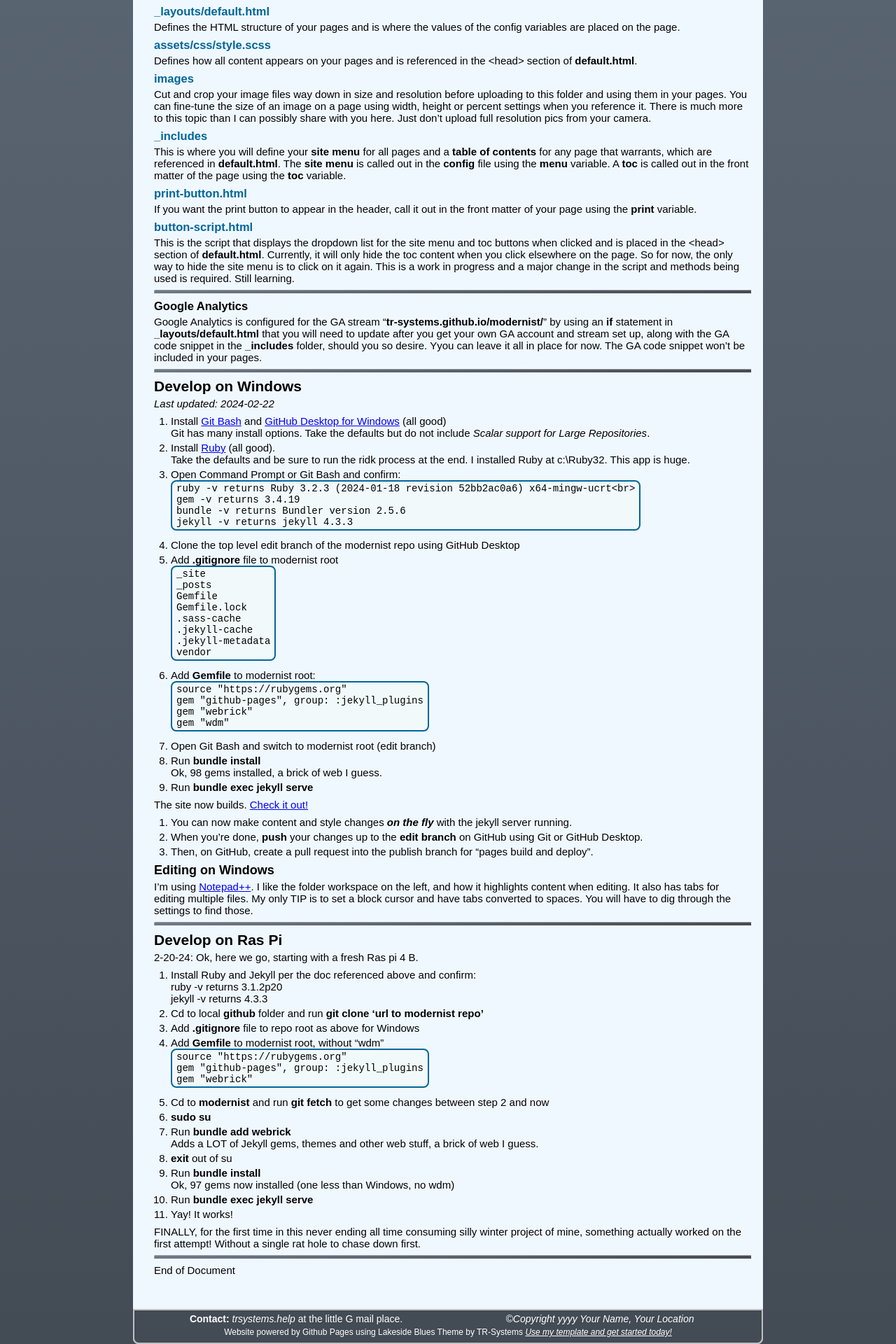
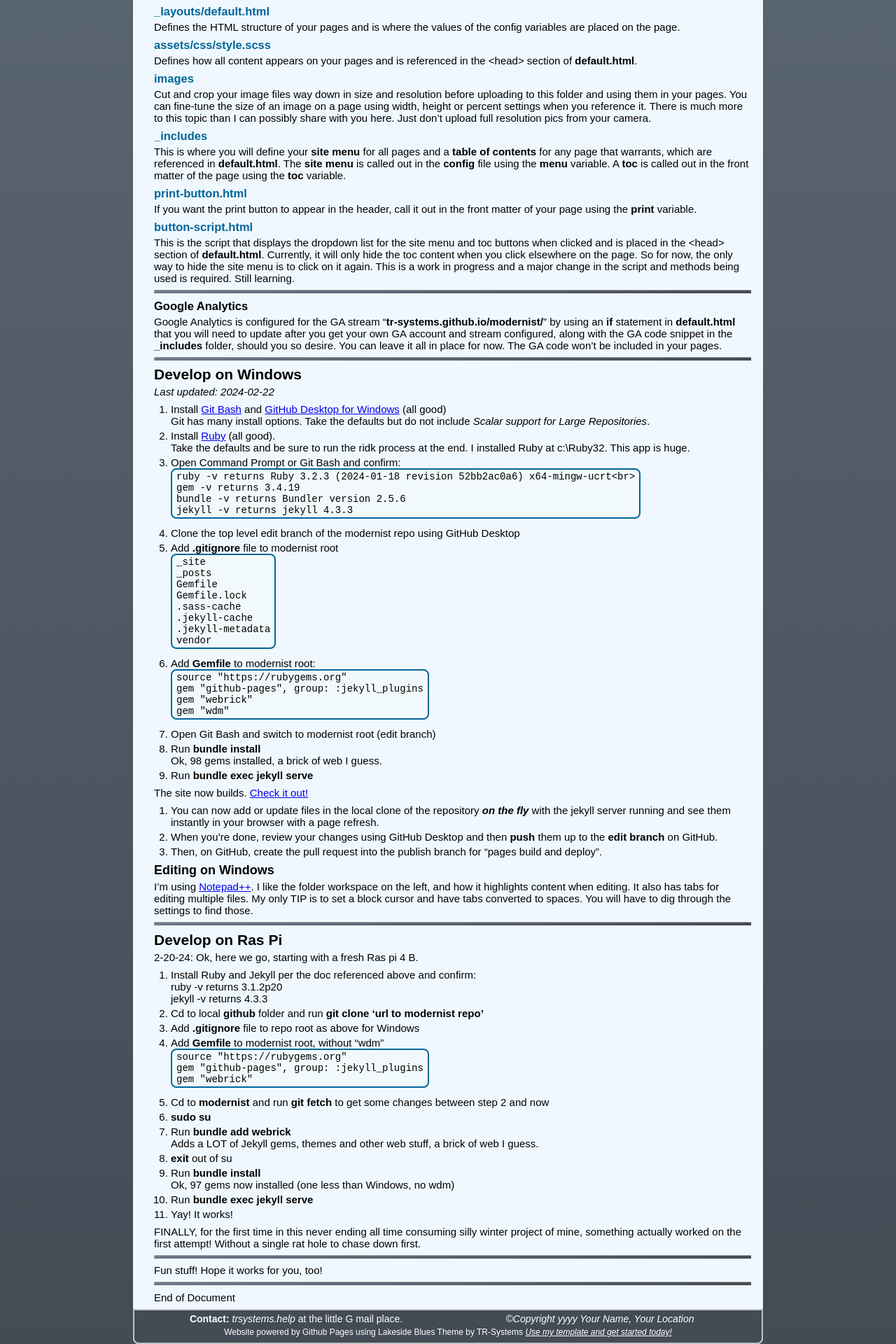
Before and after one commit to TR-Systems/modernist, a Jekyll site: the page built from getstarted.md, in a window 1280 px wide. Shown: the part 1649-3569 px from the top of the page at 70% size. Built offline with Jekyll 4.4.1, drawn with Linux system fonts in a browser that asks for light colours; our own code applies the rules of GitHub Pages for plain Markdown files.

Commit message:
Update getstarted.md

```diff
--- a/getstarted.md
+++ b/getstarted.md
@@ -111,7 +111,7 @@
 ---
 
 #### Google Analytics
-Google Analytics is configured for the GA stream "**tr-systems.github.io/modernist/**" by using an **if** statement in **_layouts/default.html** that you will need to update after you get your own GA account and stream set up, along with the GA code snippet in the **_includes** folder, should you so desire. Yyou can leave it all in place for now. The GA code snippet won't be included in your pages.
+Google Analytics is configured for the GA stream "**tr-systems.github.io/modernist/**" by using an **if** statement in **default.html** that you will need to update after you get your own GA account and stream configured, along with the GA code snippet in the **_includes** folder, should you so desire. You can leave it all in place for now. The GA code won't be included in your pages.
 
 ---
 
@@ -155,9 +155,9 @@
 
 The site now builds. [Check it out!](http://localhost:4000)
 
-1. You can now make content and style changes ***on the fly*** with the jekyll server running.
-2. When you're done, **push** your changes up to the **edit branch** on GitHub using Git or GitHub Desktop.
-3. Then, on GitHub, create a pull request into the publish branch for "pages build and deploy".
+1. You can now add or update files in the local clone of the repository ***on the fly*** with the jekyll server running and see them instantly in your browser with a page refresh.
+2. When you're done, review your changes using GitHub Desktop and then **push** them up to the **edit branch** on GitHub.
+3. Then, on GitHub, create the pull request into the publish branch for "pages build and deploy".
 
 ### Editing on Windows
 I'm using [Notepad++](https://notepad-plus-plus.org/downloads/){:target="_blank"}. I like the folder workspace on the left, and how it highlights content when editing. It also has tabs for editing multiple files. My only TIP is to set a block cursor and have tabs converted to spaces. You will have to dig through the settings to find those.
@@ -192,4 +192,8 @@
 
 ---
 
+Fun stuff! Hope it works for you, too!
+
+---
+
 End of Document
```
